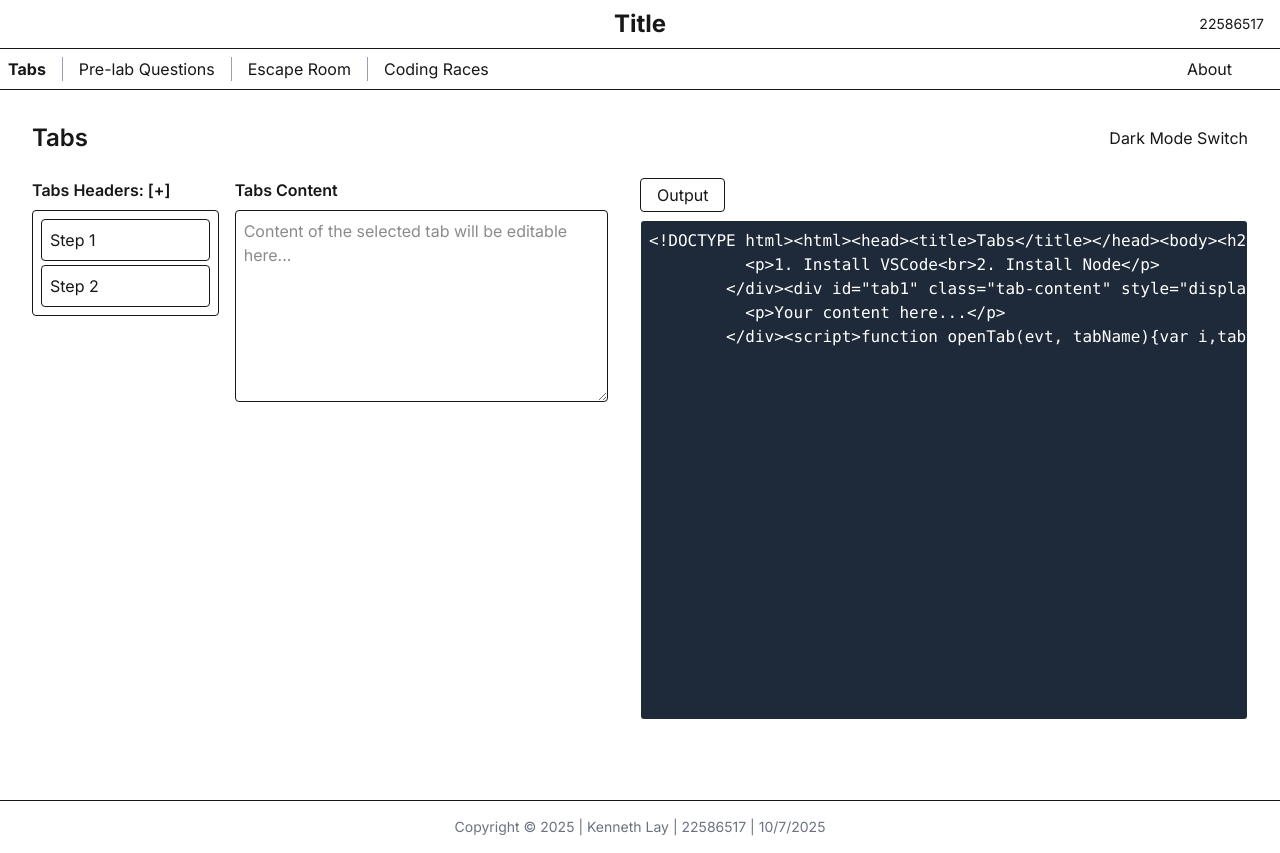
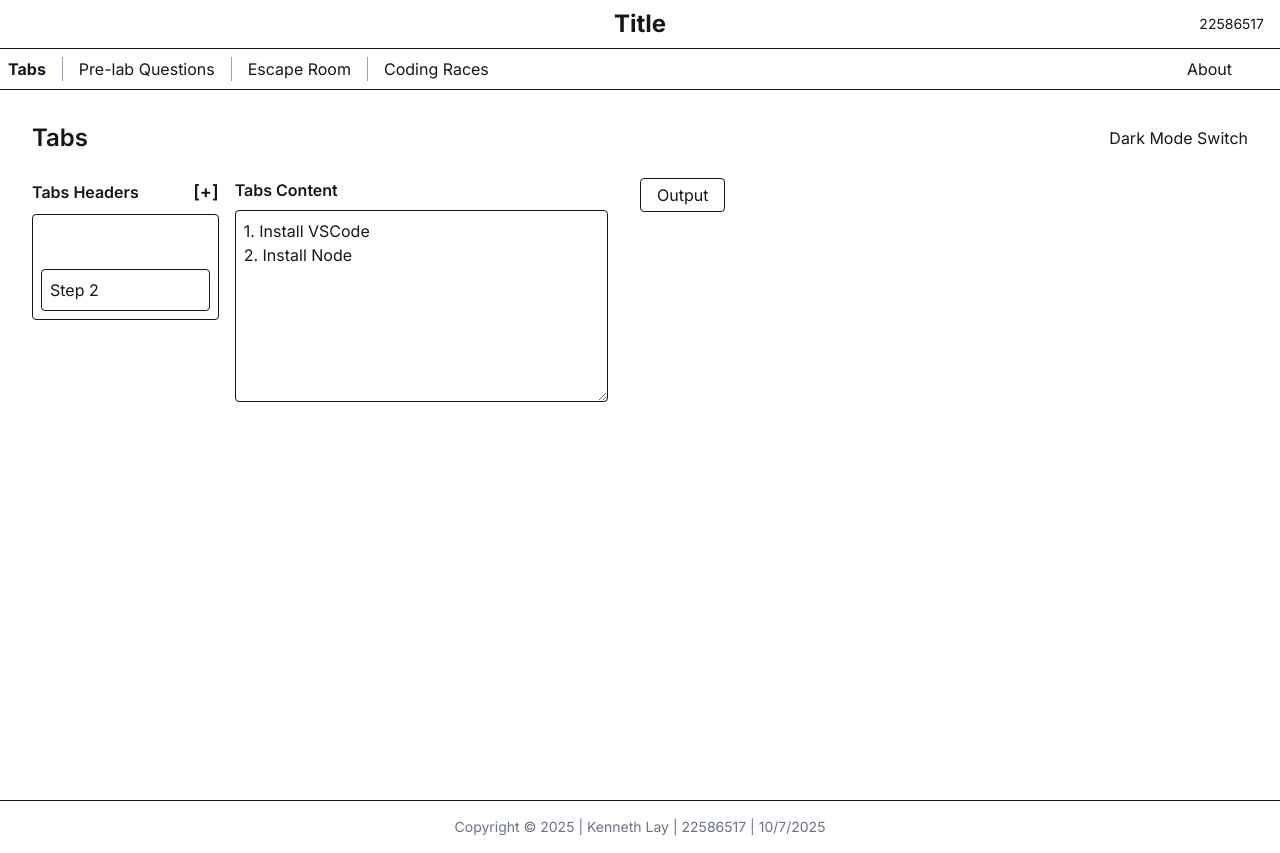
Before and after one commit to KELASU/KELASU-Cloud-Based-Web-App, a Next.js app in the folder cloud-based-web-app/: page / in a window 1280 px wide. Built offline with nearby package versions, Linux system fonts and the light colour scheme.

Commit message:
tabtestingiri

```diff
--- a/cloud-based-web-app/src/app/page.tsx
+++ b/cloud-based-web-app/src/app/page.tsx
@@ -13,6 +13,8 @@ export default function HomePage() {
     { id: 1, header: 'Step 1', content: '1. Install VSCode\n2. Install Node' },
     { id: 2, header: 'Step 2', content: 'Your content here...' },
   ]);
+
+  const [selectedTabId, setSelectedTabId] = useState<number | null>(tabs[0]?.id || null);
 
   const [generatedCode, setGeneratedCode] = useState('');
 
@@ -47,15 +49,24 @@ export default function HomePage() {
   };
 
   const addTab = () => {
-    console.log('Adding a new tab...');
+    const newTab: Tab = {
+      id: Date.now(),
+      header: `New Tab ${tabs.length + 1}`,
+      content: '',
+    };
+    setTabs(currentTabs => [...currentTabs, newTab]);
+    setSelectedTabId(newTab.id);
   };
 
   const handleCopyCode = () => {
     navigator.clipboard.writeText(generatedCode);
     alert('Code copied to clipboard!');
   };
+
+  const selectedTab = tabs.find(tab => tab.id === selectedTabId);
+
   return (
-    <main className="p-8">
+    <main className="p-8 bg-background text-text-color dark:bg-dark-background dark:text-dark-text-color">
       <div className="flex justify-between items-center mb-6">
         <h2 className="text-2xl font-semibold">Tabs</h2>
         <div>
@@ -66,10 +77,21 @@ export default function HomePage() {
       <div className="flex gap-8">
         <div className="w-1/2 flex gap-4">
           <div className="w-1/3">
-            <h3 className="font-semibold mb-2">Tabs Headers: [+]</h3>
-            <div className="border rounded p-2 space-y-1">
+            <h3 className="font-semibold mb-2 flex justify-between items-center">
+              Tabs Headers
+              <button onClick={addTab} className="text-lg text-accent dark:text-dark-accent hover:scale-125 transition-transform">[+]</button>
+            </h3>
+            <div className="border border-primary/50 dark:border-dark-primary/50 rounded p-2 space-y-1">
               {tabs.map(tab => (
-                <div key={tab.id} className="p-2 border rounded cursor-pointer hover:bg-gray-100">
+                <div
+                  key={tab.id}
+                  onClick={() => setSelectedTabId(tab.id)}
+                  className={`p-2 border rounded cursor-pointer transition-colors
+                    ${selectedTabId === tab.id
+                      ? 'bg-primary/80 text-white dark:bg-dark-primary/80 dark:text-dark-text-color'
+                      : 'hover:bg-primary/20 dark:hover:bg-dark-primary/20'}`
+                  }
+                >
                   {tab.header}
                 </div>
               ))}
@@ -78,22 +100,27 @@ export default function HomePage() {
 
           <div className="w-2/3">
             <h3 className="font-semibold mb-2">Tabs Content</h3>
-            <textarea
-              className="w-full h-48 p-2 border rounded"
-              placeholder="Content of the selected tab will be editable here..."
-            />
+            {selectedTab ? (
+              <textarea
+                value={selectedTab.content}
+                onChange={(e) => handleTabChange(selectedTab.id, 'content', e.target.value)}
+                className="w-full h-48 p-2 border border-primary/50 dark:border-dark-primary/50 rounded bg-background dark:bg-dark-background"
+                placeholder="Content of the selected tab will be editable here..."
+              />
+            ) : (
+              <p>Select a tab to edit its content.</p>
+            )}
           </div>
         </div>
 
         <div className="w-1/2">
-          <button className="px-4 py-1 border rounded mb-2">Output</button>
-          <pre className="p-2 border rounded bg-gray-800 text-white overflow-auto h-[500px]">
+          <button onClick={handleCopyCode} className="px-4 py-1 border border-accent dark:border-dark-accent rounded mb-2 hover:bg-accent/20 dark:hover:bg-dark-accent/20 transition-colors">Output</button>
+          <pre className="p-2 border border-primary/50 dark:border-dark-primary/50 rounded bg-text-color text-background dark:bg-dark-text-color dark:text-dark-background overflow-auto h-[500px]">
             <code>
               {generatedCode}
             </code>
           </pre>
         </div>
-
       </div>
     </main>
   );
--- /dev/null
+++ b/cloud-based-web-app/tailwind.config.ts
@@ -0,0 +1,30 @@
+import type { Config } from "tailwindcss";
+
+const config: Config = {
+  darkMode: "class",
+
+  content: [
+    "./src/pages/**/*.{js,ts,jsx,tsx,mdx}",
+    "./src/components/**/*.{js,ts,jsx,tsx,mdx}",
+    "./src/app/**/*.{js,ts,jsx,tsx,mdx}",
+  ],
+  theme: {
+    extend: {
+      colors: {
+        'background': '#FEF3E2',
+        'primary': '#FA812F',
+        'accent': '#FAB12F',
+        'destructive': '#DD0303',
+        'text-color': '#111827',
+
+        'dark-background': '#1a202c',
+        'dark-primary': '#FA812F',
+        'dark-accent': '#FAB12F',
+        'dark-destructive': '#DD0303',
+        'dark-text-color': '#FEF3E2',
+      },
+    },
+  },
+  plugins: [],
+};
+export default config;
```
